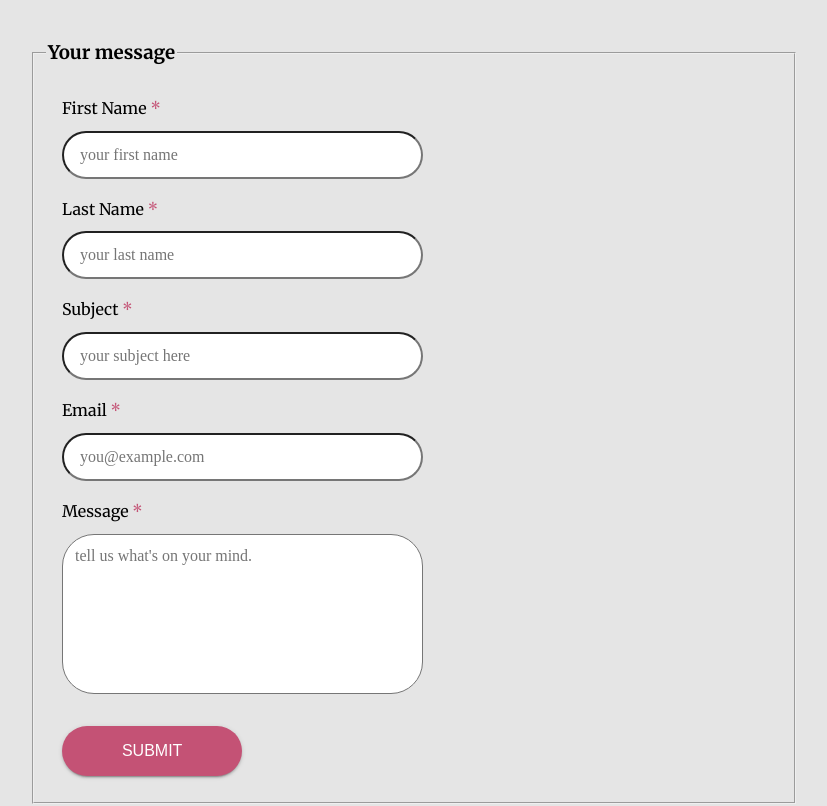
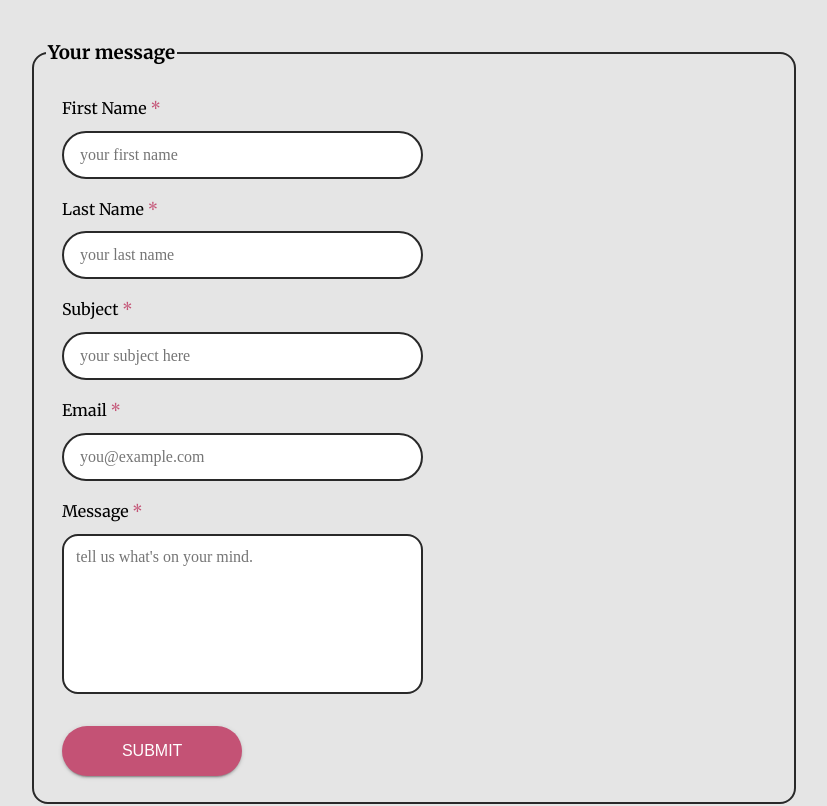
Before and after one commit to anishsinha-io/blueprintforjustice-final, a React (Create React App) app in the folder client/: page /contact in a window 1280 px wide. Shown: the part 400-1206 px from the top of the page, without its empty margins (226-1053 px from the left). Built offline with nearby package versions, Linux system fonts and the light colour scheme; a web font is replaced by a local one.

Commit message:
modified border radius on contact textarea and adapted it for darkmode. also fixed the server code to not send a category if it has no associated links

```diff
--- a/client/src/components/Contact/Contact.tsx
+++ b/client/src/components/Contact/Contact.tsx
@@ -15,13 +15,14 @@
  ** along with this program.  If not, see http://www.gnu.org/licenses/.
  **/
 
-import { useEffect, useState } from "react";
+import { useEffect, useState, useContext } from "react";
 import axios from "axios";
 
 import Button from "components/Reusables/Button";
 import getBaseUrl from "config";
 
 import { ReactComponent as XIcon } from "assets/svg/x-icon.svg";
+import SettingsCtx from "components/ctx";
 
 interface ContactData {
   firstName: string;
@@ -44,6 +45,7 @@ const validateInputs = (data: ContactData) => {
 };
 
 const Contact = () => {
+  const ctx = useContext(SettingsCtx);
   useEffect(() => window.scrollTo(0, 0), []);
   const [data, setData] = useState<ContactData>({
     firstName: "",
@@ -73,7 +75,7 @@ const Contact = () => {
             <div>{alert.msg}</div>
             <XIcon
               className="alert-contact__exit"
-              onClick={() => setAlert((current) => ({ show: false, msg: "" }))}
+              onClick={() => setAlert(() => ({ show: false, msg: "" }))}
             />
           </div>
         )}
@@ -86,7 +88,9 @@ const Contact = () => {
             action.
           </p>
         </div>
-        <fieldset className="contact-inputs">
+        <fieldset
+          className={`contact-inputs ${ctx.darkmode && "contact-inputs--dark"}`}
+        >
           <legend>
             <h3>Your message</h3>
           </legend>
--- a/client/src/components/Home/Stories.tsx
+++ b/client/src/components/Home/Stories.tsx
@@ -11,7 +11,7 @@ const Stories = () => {
     <section className="app-stories">
       <div className="app-stories__title">
         <div className="stories-title">
-          <h1>Stories from the mothers of the movement</h1>
+          <h3>Stories from the mothers of the movement</h3>
           <p>
             The Black Mother's Film follows the journey of two women working to
             disrupt the cycle of racist police violence within our country's
@@ -26,24 +26,22 @@ const Stories = () => {
           className={`stories-img`}
           loading="lazy"
         ></img>
-        {/* <a
+        <a
           href="https://www.blackmothersfilm.com/"
           target="_blank"
           rel="noreferrer"
           className={`film-link`}
-          onMouseOver={() => setOverlay(() => true)}
-          onMouseLeave={() => setOverlay(() => false)}
         >
           <PlayButtonDark />
-        </a> */}
-        {/* <a
+        </a>
+        <a
           href="https://www.blackmothersfilm.com/"
           target="_blank"
           rel="noreferrer"
           className="film-link"
         >
           <PlayButton />
-        </a> */}
+        </a>
       </div>
       <div className="app-stories__description">
         <div className="stories-description">
--- a/client/src/scss/components/_contact.scss
+++ b/client/src/scss/components/_contact.scss
@@ -28,6 +28,11 @@
 }
 
 .contact-inputs {
+  border-radius: 1rem;
+  border: 2px solid $dark-gray;
+  &--dark {
+    border: 2px solid $light-gray;
+  }
   display: flex;
   flex-direction: column;
   @media screen and (max-width: $medium-screen-width) {
@@ -56,17 +61,19 @@
       height: 3rem;
       border-radius: 2rem;
       padding-left: 1rem;
+      border: 2px solid $dark-gray;
     }
   }
 }
 
 #contact-message {
   resize: none;
-  border-radius: 2rem;
+  border-radius: 1rem;
   font-family: futura;
   font-size: 1rem;
   padding: 0.75rem;
   height: 10rem;
+  border: 2px solid $dark-gray;
 }
 
 .form-heading {
--- a/client/src/scss/components/_stories.scss
+++ b/client/src/scss/components/_stories.scss
@@ -11,7 +11,7 @@
   justify-items: center;
   &__title {
     width: 95%;
-    h1 {
+    h3 {
       font-size: 2rem;
       font-family: "korolev";
       text-transform: uppercase;
```
Also changed, not shown: 2 other files (tests, documents, lock files or other folders).
